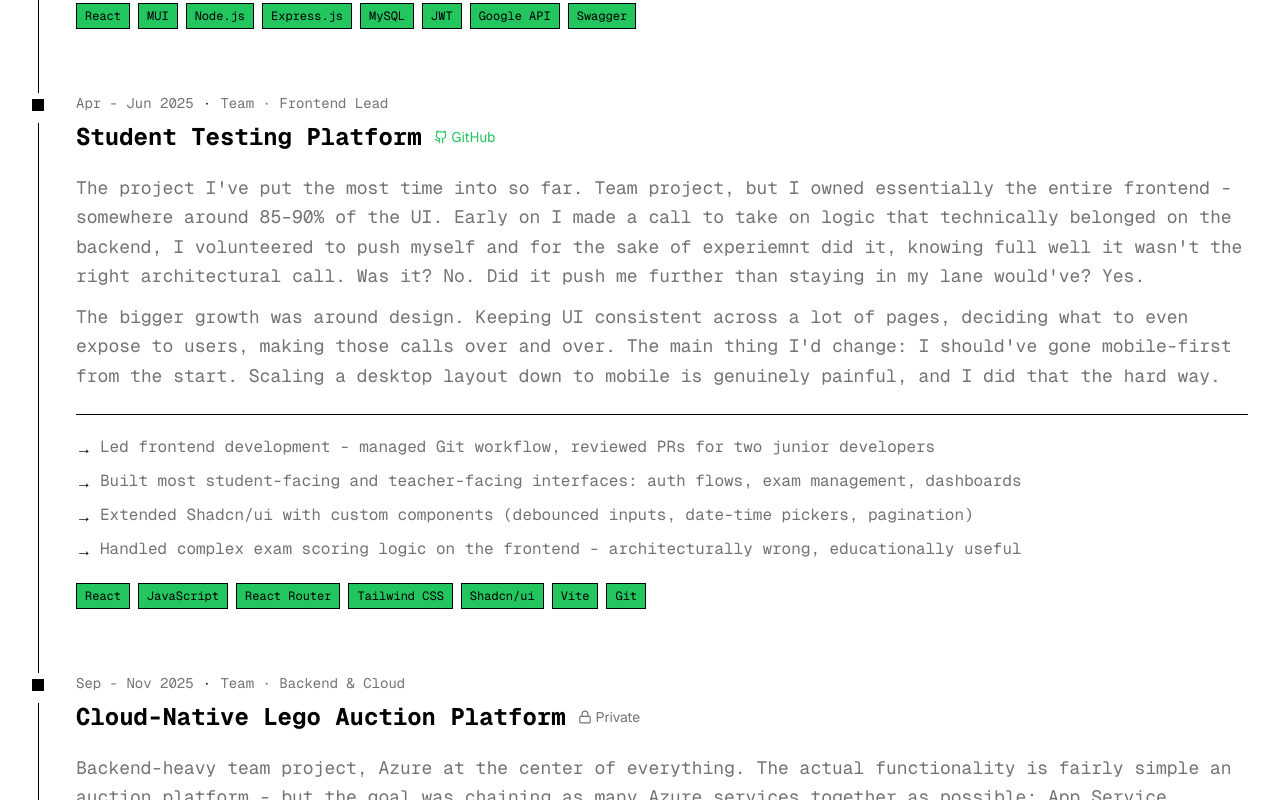
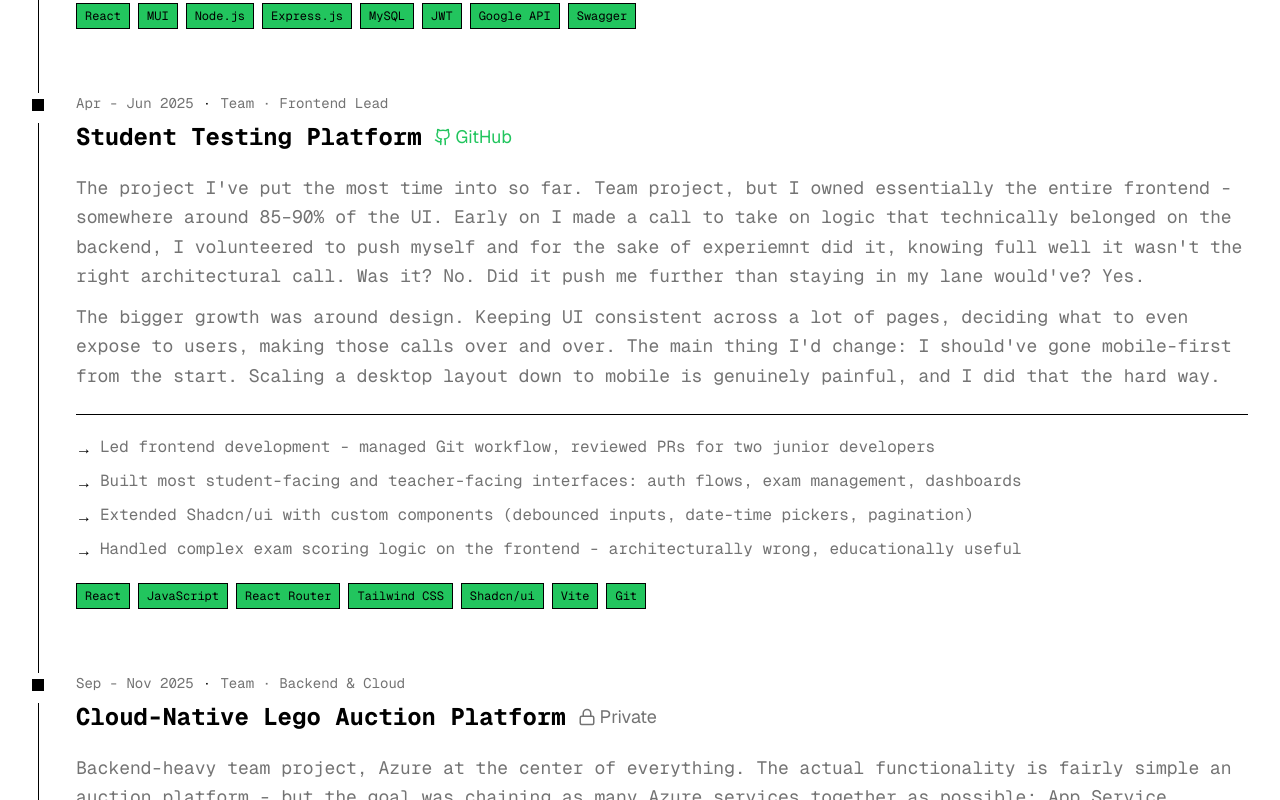
Before and after one commit to valmtv/portfolio, a Next.js app: page /projects in a window 1280 px wide. Shown: the part 800-1600 px from the top of the page. Built offline with nearby package versions, Linux system fonts and the light colour scheme.

Commit message:
Improve font size

```diff
--- a/src/app/projects/page.tsx
+++ b/src/app/projects/page.tsx
@@ -170,8 +170,8 @@ function ProjectEntry({ project, isLast, isCyberpunk, classes }: ProjectEntryPro
             {project.title}
           </h3>
           {project.isPrivate ? (
-            <span className="inline-flex items-center gap-1 text-sm text-theme-mutedForeground">
-              <Lock size={14} />
+            <span className="inline-flex items-center gap-1 text-lg text-theme-mutedForeground">
+              <Lock size={18} />
               Private
             </span>
           ) : (
@@ -179,9 +179,9 @@ function ProjectEntry({ project, isLast, isCyberpunk, classes }: ProjectEntryPro
               href={project.github!}
               target="_blank"
               rel="noopener noreferrer"
-              className="inline-flex items-center gap-1 text-sm text-theme-secondary hover:underline"
+              className="inline-flex items-center gap-1 text-lg text-theme-secondary hover:underline"
             >
-              <Github size={14} />
+              <Github size={18} />
               GitHub
             </a>
           )}
```
